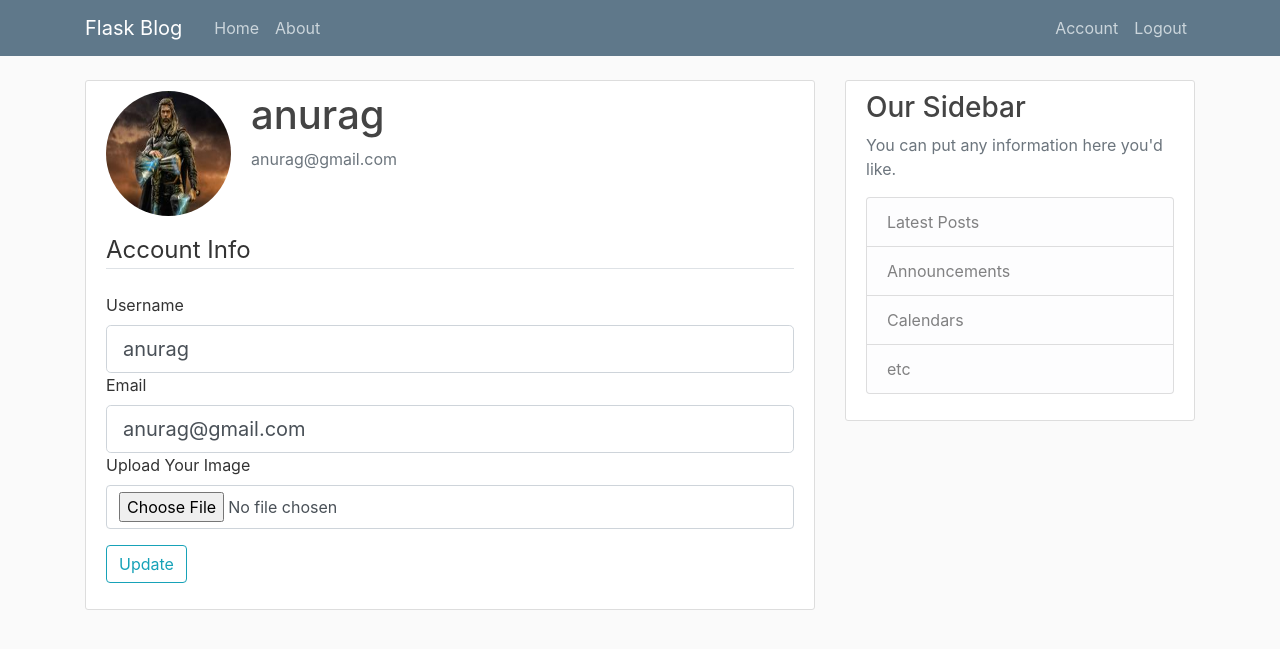
After one commit to anuragk1991/flask-blog, a Flask app: page /account in a window 1280 px wide. The commit adds this page. Shown: the top 649 px of the page. Run offline with Flask 2, Linux system fonts and the light colour scheme; a user stored in the database is signed in; some libraries are stand-ins or nearby versions.

Commit message:
added account setting

```diff
--- /dev/null
+++ b/flaskblog/forms.py
@@ -0,0 +1,46 @@
+from flask_wtf import FlaskForm
+from flask_wtf.file import FileField, FileAllowed
+from wtforms import StringField, PasswordField, SubmitField, BooleanField
+from wtforms.validators import Required, Length, Email, EqualTo, ValidationError
+from flaskblog.models import User
+from flask_login import current_user
+
+class RegisterForm(FlaskForm):
+	username = StringField('Username', validators=[Required(), Length(min=4, max=20)])
+	email = StringField('Email', validators=[Required(), Email()])
+	password = PasswordField('Password', validators=[Required(), Length(min=6)])
+	confirm_password = PasswordField('Confirm Password', validators=[Required(), Length(min=6), EqualTo('password')])
+	submit = SubmitField('Sign Up')
+
+	def validate_username(self, username):
+		user = User.query.filter_by(username=username.data).first()
+		if user:
+			raise ValidationError('username already taken, choose another one')
+	def validate_email(self, email):
+		user = User.query.filter_by(email=email.data).first()
+		if user:
+			raise ValidationError('email already registered')
+
+
+class LoginForm(FlaskForm):
+	username = StringField('Username', validators=[Required()])
+	password = PasswordField('Password', validators=[Required()])
+	submit = SubmitField('Log In')
+	remember = BooleanField('Remember Me')
+
+class AccountUpdateForm(FlaskForm):
+	username = StringField('Username', validators=[Required(), Length(min=4, max=20)])
+	email = StringField('Email', validators=[Required(), Email()])
+	image_file = FileField('Upload Your Image', validators=[FileAllowed(['jpg', 'png', 'jpeg'])])
+	submit = SubmitField('Update')
+
+	def validate_username(self, username):
+		if current_user.username != username.data:
+			user = User.query.filter_by(username=username.data).first()
+			if user:
+				raise ValidationError('username already taken, choose another one')
+	def validate_email(self, email):
+		if current_user.email != email.data:
+			user = User.query.filter_by(email=email.data).first()
+			if user:
+				raise ValidationError('email already registered')
--- /dev/null
+++ b/flaskblog/routes.py
@@ -0,0 +1,107 @@
+import os
+import secrets
+from PIL import Image
+from flask import render_template, url_for, flash, redirect, request
+from flaskblog import app, db, bcrypt
+from flaskblog.forms import RegisterForm, LoginForm, AccountUpdateForm
+from flaskblog.models import User, Post
+from flask_login import login_user, logout_user, current_user, login_required
+
+posts = [
+	{
+		'author': 'Anurag',
+		'title': 'First Post',
+		'date_posted': 'April 24, 2020',
+		'content': 'Details of the post'
+	},
+	{
+		'author': 'Anurag',
+		'title': 'Second Post',
+		'date_posted': 'April 24, 2020',
+		'content': 'Details of the second post'
+	}
+]
+
+@app.route("/")
+@app.route("/home")
+def home():
+	return render_template('home.html', posts=posts)
+
+
+@app.route("/about")
+def about():
+	return render_template('about.html', title='About')
+
+@app.route('/register', methods=['GET', 'POST'])
+def register():
+	if(current_user.is_authenticated):
+		return redirect(url_for('home'))
+	form = RegisterForm()
+	if form.validate_on_submit():
+		hashed_pwd = bcrypt.generate_password_hash(form.password.data).decode('utf-8')
+		user = User(username=form.username.data, email=form.email.data, password=hashed_pwd)
+		db.session.add(user)
+		db.session.commit()
+		flash('Account Created For {}. You can Login now'.format(form.username.data), 'success')
+		return redirect(url_for('login'))
+	return render_template('register.html', title='Register', form=form)
+
+@app.route('/login', methods=['GET', 'POST'])
+def login():
+	if(current_user.is_authenticated):
+		return redirect(url_for('home'))
+	form = LoginForm()
+	if form.validate_on_submit():
+		user = User.query.filter_by(username=form.username.data).first()
+
+		if user and bcrypt.check_password_hash(user.password, form.password.data):
+			login_user(user, remember=form.remember.data)
+			next = request.args.get('next')
+			return redirect(next) if next else redirect(url_for('home'))
+		else:
+			flash('Invalid username or password', 'danger')
+	return render_template('login.html', title='Login', form=form)
+
+@app.route("/logout")
+def logout():
+	logout_user()
+	return redirect(url_for('home'))
+
+def savePictureFile(picture):
+	random_fn = secrets.token_hex(8)
+	_, file_ext = os.path.splitext(picture.filename)
+	filename = random_fn+file_ext
+	image = os.path.join(app.root_path, 'static/profile_pics', filename)
+
+	size = (200, 200)
+	i = Image.open(picture)
+	i.thumbnail(size)
+	i.save(image)
+	return filename
+
+@app.route('/account', methods=['GET', 'POST'])
+@login_required
+def account():
+	image_file = url_for('static', filename='profile_pics/'+current_user.image_file)
+	form = AccountUpdateForm()
+
+	if form.validate_on_submit():
+		if form.image_file.data:
+			if current_user.image_file != 'default.jpg':
+				current_file_path = os.path.join(app.root_path, 'static/profile_pics', current_user.image_file)
+			else:
+				current_file_path = None
+			image_file = savePictureFile(form.image_file.data)
+			current_user.image_file = image_file
+			if current_file_path:
+				os.remove(current_file_path)
+		current_user.username = form.username.data
+		current_user.email = form.email.data
+		db.session.commit()
+		flash('You account info updated successfully', 'success')
+		return redirect(url_for('account'))
+	elif request.method == 'GET':
+		form.username.data = current_user.username
+		form.email.data = current_user.email
+
+	return render_template('account.html', title='Account', image_file=image_file, form=form)
--- /dev/null
+++ b/flaskblog/templates/account.html
@@ -0,0 +1,61 @@
+{% extends 'layout.html' %}
+
+{% block content %}
+<div class="content-section">
+  <div class="media">
+    <img class="rounded-circle account-img" src="{{ image_file }}">
+    <div class="media-body">
+      <h2 class="account-heading">{{ current_user.username }}</h2>
+      <p class="text-secondary">{{ current_user.email }}</p>
+    </div>
+  </div>
+	<form method="POST" action="" enctype="multipart/form-data">
+		{{ form.hidden_tag() }}
+		<fieldset class="form-group">
+			<legend class="border-bottom mb-4">Account Info</legend>
+			<div class="form-group>">
+				{{ form.username.label(class="form-control-label") }}
+
+				{% if form.username.errors %}
+					{{ form.username(class="form-control form-control-lg is-invalid") }}
+					<div class="invalid-feedback">
+						{% for error in form.username.errors %}
+							<span>{{ error }}</span>
+						{% endfor %}
+					</div>
+				{% else %}
+					{{ form.username(class="form-control form-control-lg") }}
+				{% endif %}
+
+			</div>
+			<div class="form-group>">
+				{{ form.email.label(class="form-control-label") }}
+
+				{% if form.email.errors %}
+					{{ form.email(class="form-control form-control-lg is-invalid") }}
+					<div class="invalid-feedback">
+						{% for error in form.email.errors %}
+							<span>{{ error }}</span>
+						{% endfor %}
+					</div>
+				{% else %}
+					{{ form.email(class="form-control form-control-lg") }}
+				{% endif %}
+			</div>
+			<div class="form-group>">
+				{{ form.image_file.label() }}
+				{{ form.image_file(class="form-control") }}
+				{% if form.image_file.errors %}
+					{% for error in form.image_file.errors %}
+						<span class="text-danger">{{ error }}</span><br />
+					{% endfor %}
+				{% endif %}
+
+			</div>
+		</fieldset>
+		<div class="form-group">
+			{{ form.submit(class="btn btn-outline-info") }}
+		</div>
+	</form>
+</div>
+{% endblock content %}
--- a/templates/layout.html
+++ b/flaskblog/templates/layout.html
@@ -27,8 +27,13 @@
 		        </div>
 		        <!-- Navbar Right Side -->
 		        <div class="navbar-nav">
-		          <a class="nav-item nav-link" href="{{ url_for('login') }}">Login</a>
-		          <a class="nav-item nav-link" href="{{ url_for('register') }}">Register</a>
+		          {% if current_user.is_authenticated %}
+		          <a class="nav-item nav-link" href="{{ url_for('account') }}">Account</a>
+		          	  <a class="nav-item nav-link" href="{{ url_for('logout') }}">Logout</a>
+		          {% else %}
+			          <a class="nav-item nav-link" href="{{ url_for('login') }}">Login</a>
+			          <a class="nav-item nav-link" href="{{ url_for('register') }}">Register</a>
+			      {% endif %}
 		        </div>
 		      </div>
 		    </div>
--- /dev/null
+++ b/run.py
@@ -0,0 +1,4 @@
+from flaskblog import app
+
+if __name__ == '__main__':
+	app.run(debug=True)
```
Also changed, not shown: flaskblog.py (deleted, +0 -75 lines), flaskblog/__init__.py (added, +15 -0 lines), flaskblog/models.py (added, +25 -0 lines), flaskblog/templates/login.html (renamed from templates/login.html, +6 -6 lines), forms.py (deleted, +0 -16 lines), flaskblog/database.db (added), flaskblog/static/main.css (renamed from static/main.css), flaskblog/static/profile_pics/default.jpg (added), flaskblog/static/profile_pics/fa27c7b3f9d7d0ad.jpg (added), flaskblog/templates/about.html (renamed from templates/about.html), flaskblog/templates/home.html (renamed from templates/home.html), flaskblog/templates/register.html (renamed from templates/register.html).
